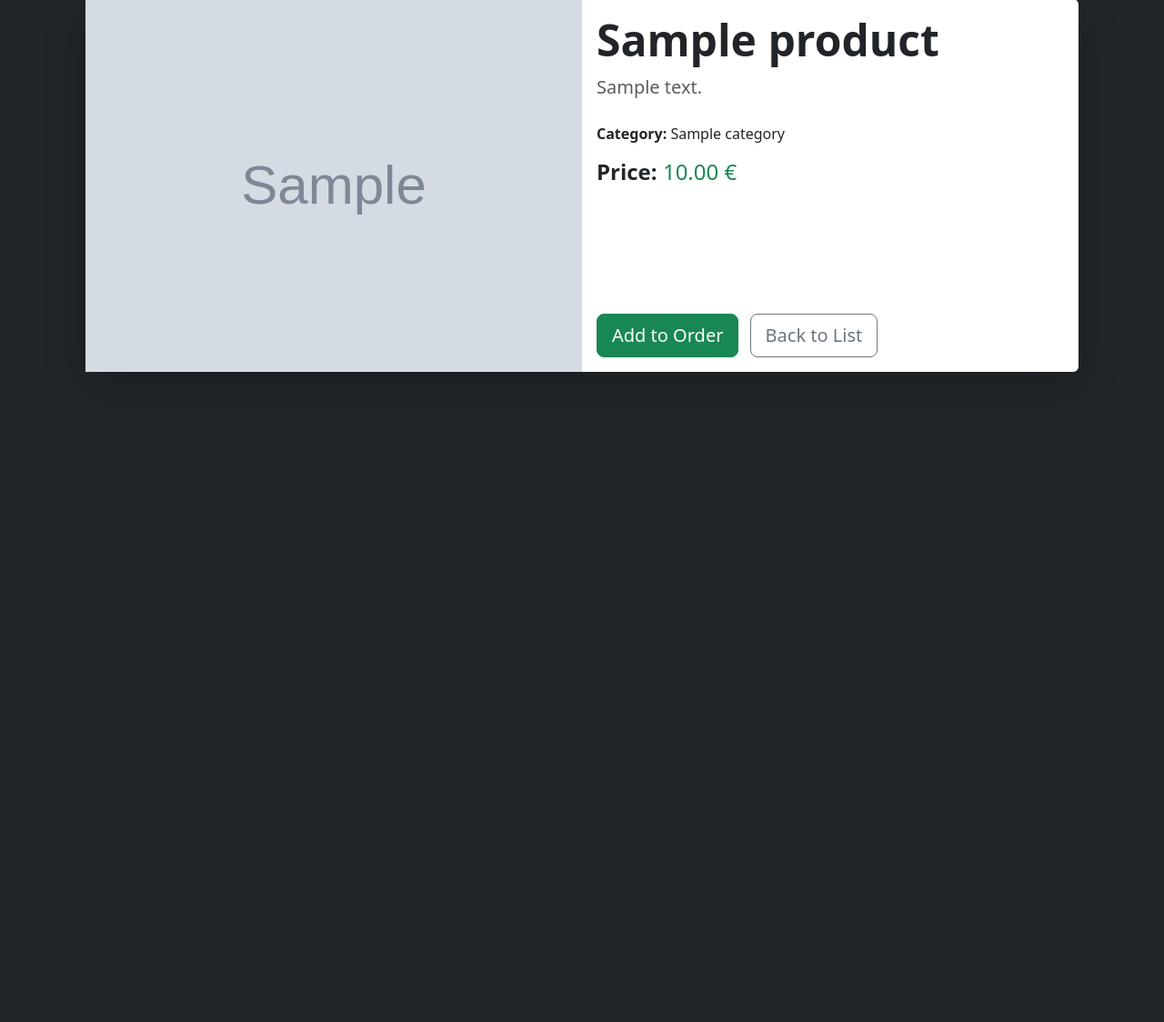
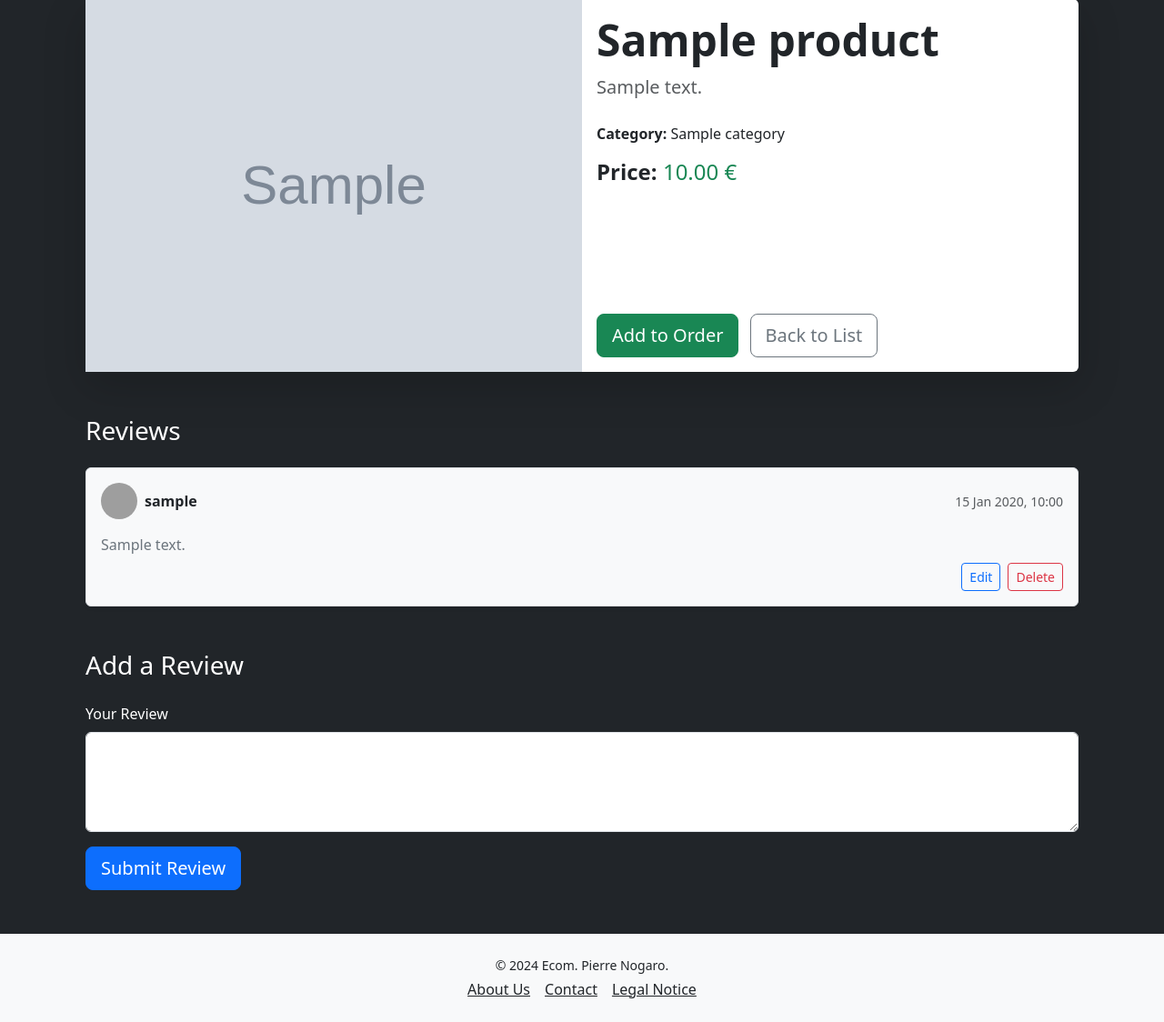
Before and after one commit to Pierrot69280/eComDjango, a Django app: page /product/1/ in a window 1280 px wide. Shown: the part 129-1253 px from the top of the page at 91% size. Before the commit the page ends 538 px from the top, so only its background shows below. Run offline with Django 5.2, Linux system fonts and the light colour scheme; a user stored in the database is signed in; tables that the repository leaves empty hold one stand-in row (values such as "Sample post"); grey boxes marked "Sample" are stand-in pictures; some libraries are stand-ins or nearby versions; grey boxes are pictures that could not be loaded.

Commit message:
reviews & footer

```diff
--- a/website/forms.py
+++ b/website/forms.py
@@ -2,6 +2,7 @@ from django import forms
 from website.models import Product, Category, Order
 from django.contrib.auth.forms import UserCreationForm
 from django.contrib.auth.models import User
+from .models import Comment
 
 class ProductForm(forms.ModelForm):
     class Meta:
@@ -24,6 +25,11 @@ class OrderForm(forms.ModelForm):
         model = Order
         fields = ['products']
 
+class CommentForm(forms.ModelForm):
+    class Meta:
+        model = Comment
+        fields = ['content']
+
 class SignupForm(UserCreationForm):
     class Meta:
         model = User
--- a/website/models.py
+++ b/website/models.py
@@ -32,3 +32,9 @@ class OrderItem(models.Model):
 
     def __str__(self):
         return f"{self.quantity} of {self.product.title} in order {self.order.id}"
+
+class Comment(models.Model):
+    product = models.ForeignKey(Product, on_delete=models.CASCADE, related_name='comments')
+    author = models.ForeignKey(User, on_delete=models.CASCADE)
+    content = models.TextField()
+    created_at = models.DateTimeField(auto_now_add=True)
--- a/website/templates/website/base.html
+++ b/website/templates/website/base.html
@@ -10,7 +10,7 @@
     {% bootstrap_javascript %}
 </head>
 
-<body class="bg-dark">
+<body class="d-flex flex-column min-vh-100 bg-dark">
 
 <nav class="navbar navbar-expand-lg navbar-light bg-light mb-4 shadow-sm">
     <div class="container">
@@ -49,7 +49,7 @@
     </div>
 </nav>
 
-<div class="container">
+<div class="container flex-grow-1">
     <div class="row">
         <div class="col">
             {% block content %}
@@ -58,5 +58,16 @@
     </div>
 </div>
 
+<footer class="bg-light text-dark py-4 mt-auto">
+    <div class="container text-center">
+        <p class="small mb-1">&copy; 2024 Ecom. Pierre Nogaro.</p>
+        <div class="d-flex justify-content-center">
+            <a href="#" class="text-dark me-3">About Us</a>
+            <a href="#" class="text-dark me-3">Contact</a>
+            <a href="#" class="text-dark">Legal Notice</a>
+        </div>
+    </div>
+</footer>
+
 </body>
 </html>
--- a/website/templates/website/products/show.html
+++ b/website/templates/website/products/show.html
@@ -34,5 +34,49 @@
             </div>
         </div>
     </div>
+
+    <div class="mt-5 text-white">
+        <h3 class="mb-4">Reviews</h3>
+        {% for comment in product.comments.all %}
+            <div class="border rounded shadow-sm p-3 mb-4 bg-light">
+                <div class="d-flex justify-content-between align-items-center">
+                    <div class="d-flex align-items-center">
+                        <img src="{% static 'images/default-avatar.jpg' %}" alt="Avatar" class="rounded-circle me-2" width="40" height="40">
+                        <strong class="text-dark">{{ comment.author.username }}</strong>
+                    </div>
+                    <small class="text-muted">{{ comment.created_at|date:"d M Y, H:i" }}</small>
+                </div>
+                <p class="mt-3 mb-1 text-secondary">{{ comment.content }}</p>
+
+                {% if request.user == comment.author %}
+                    <div class="d-flex justify-content-end mt-2">
+                        <a href="{% url 'comment_edit' comment.id %}" class="btn btn-sm btn-outline-primary me-2">Edit</a>
+                        <a href="{% url 'comment_delete' comment.id %}" class="btn btn-sm btn-outline-danger">Delete</a>
+                    </div>
+                {% endif %}
+            </div>
+        {% empty %}
+            <p class="text-muted fst-italic">No reviews yet. Be the first to share your thoughts!</p>
+        {% endfor %}
+    </div>
+
+    {% if user.is_authenticated %}
+        <div class="mt-5">
+            <h3 class="mb-4 text-white">Add a Review</h3>
+            <form method="post" action="{% url 'add_comment' product.id %}" class="needs-validation" novalidate>
+                {% csrf_token %}
+                <div class="mb-3">
+                    <label for="id_content" class="form-label text-white">Your Review</label>
+                    <textarea name="content" id="id_content" class="form-control" rows="4" required></textarea>
+                    <div class="invalid-feedback">
+                        Please enter a review before submitting.
+                    </div>
+                </div>
+                <button type="submit" class="btn btn-primary btn-lg mb-5">Submit Review</button>
+            </form>
+        </div>
+    {% else %}
+        <p class="mt-3"><a href="{% url 'login' %}" class="text-decoration-none">Log in</a> to add a review.</p>
+    {% endif %}
 </div>
 {% endblock %}
--- a/website/urls.py
+++ b/website/urls.py
@@ -1,5 +1,3 @@
-from django.urls import path
-from . import views
 from django.urls import path
 from . import views
 
@@ -9,6 +7,9 @@ urlpatterns = [
     path('orders/', views.order_list, name='order_list'),
     path('product/<int:product_id>/add_to_order/', views.add_product_to_order, name='add_product_to_order'),
     path('order/item/<int:product_id>/delete/', views.order_item_delete, name='order_item_delete'),
+    path('comment/<int:comment_id>/delete/', views.comment_delete, name='comment_delete'),
+    path('comment/<int:comment_id>/edit/', views.comment_edit, name='comment_edit'),
+    path('product/<int:product_id>/add_comment/', views.add_comment, name='add_comment'),
     path('payment/create-checkout-session/<int:order_id>/', views.create_checkout_session, name='create_checkout_session'),
     path('payment/success/', views.payment_success, name='payment_success'),
     path('payment/cancel/', views.payment_cancel, name='payment_cancel.html'),
--- a/website/views.py
+++ b/website/views.py
@@ -1,9 +1,12 @@
 import stripe
 from django.conf import settings
-from website.models import Product, Order, OrderItem
+from website.models import Product, Order, OrderItem, Comment
 from django.contrib.auth import authenticate, login, logout
-from .forms import SignupForm, LoginForm, OrderForm
+from .forms import SignupForm, LoginForm
 from django.shortcuts import render, get_object_or_404, redirect
+from .forms import CommentForm
+from django.contrib.auth.decorators import login_required
+from django.http import HttpResponseForbidden
 
 def product_index(request):
     products = Product.objects.all()
@@ -39,6 +42,53 @@ def order_item_delete(request, product_id):
     order_item = get_object_or_404(OrderItem, order__user=request.user, order__is_completed=False, product_id=product_id)
     order_item.delete()
     return redirect('order_list')
+
+
+@login_required
+def add_comment(request, product_id):
+    product = get_object_or_404(Product, id=product_id)
+
+    if request.method == 'POST':
+        form = CommentForm(request.POST)
+        if form.is_valid():
+            comment = form.save(commit=False)
+            comment.product = product
+            comment.author = request.user
+            comment.save()
+            return redirect('product_show', product_id=product_id)
+    else:
+        form = CommentForm()
+
+    return render(request, 'website/products/show.html', {'product': product, 'form': form})
+
+
+@login_required
+def comment_edit(request, comment_id):
+    comment = get_object_or_404(Comment, id=comment_id)
+
+    if request.user != comment.author:
+        return HttpResponseForbidden("You are not allowed to edit this comment.")
+
+    if request.method == 'POST':
+        form = CommentForm(request.POST, instance=comment)
+        if form.is_valid():
+            form.save()
+            return redirect('product_show', product_id=comment.product.id)
+    else:
+        form = CommentForm(instance=comment)
+
+    return render(request, 'website/comments/edit.html', {'form': form, 'product': comment.product, 'comment': comment})
+
+
+
+def comment_delete(request, comment_id):
+    comment = get_object_or_404(Comment, id=comment_id)
+    if request.user != comment.author:
+        return HttpResponseForbidden("You are not allowed to delete this comment.")
+
+    product_id = comment.product.id
+    comment.delete()
+    return redirect('product_show', product_id=product_id)
 
 # Stripe
 stripe.api_key = settings.STRIPE_SECRET_KEY
```
Also changed, not shown: website/templates/website/comments/edit.html (added, +19 -0 lines).
